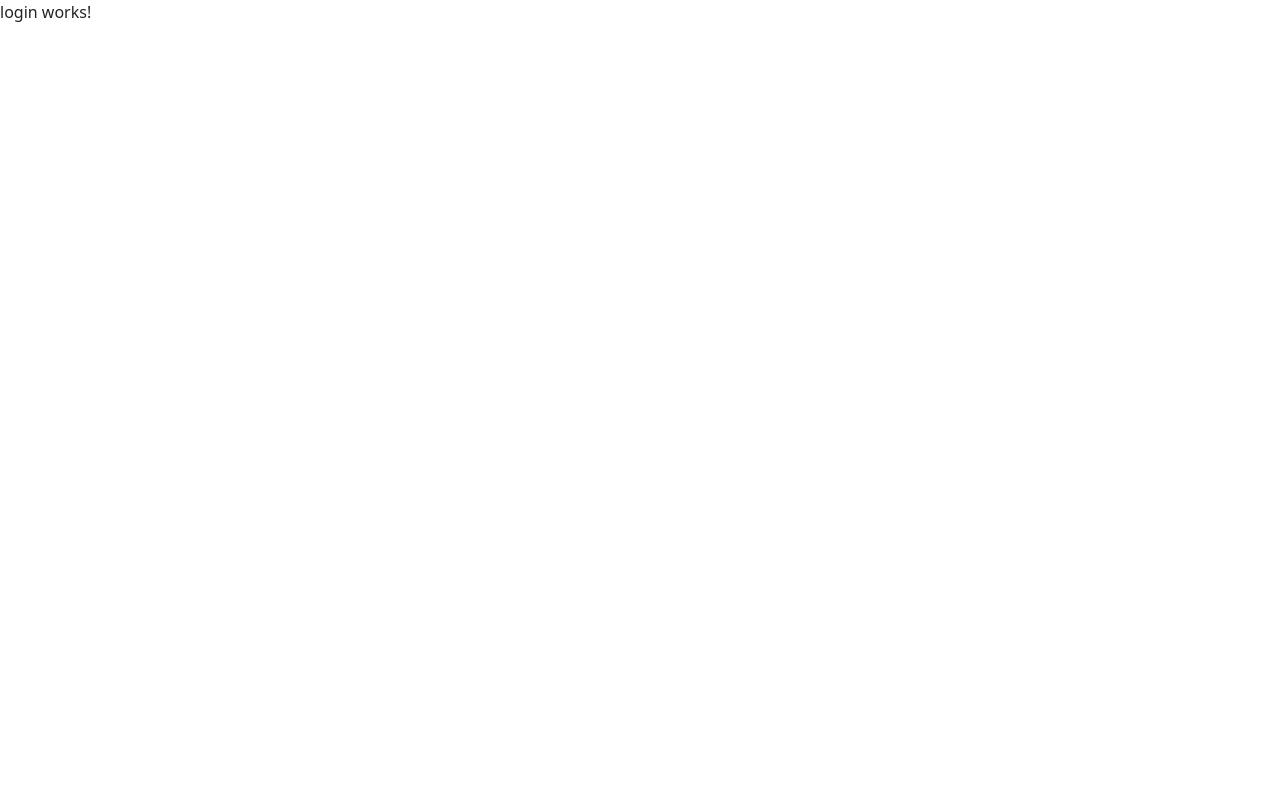
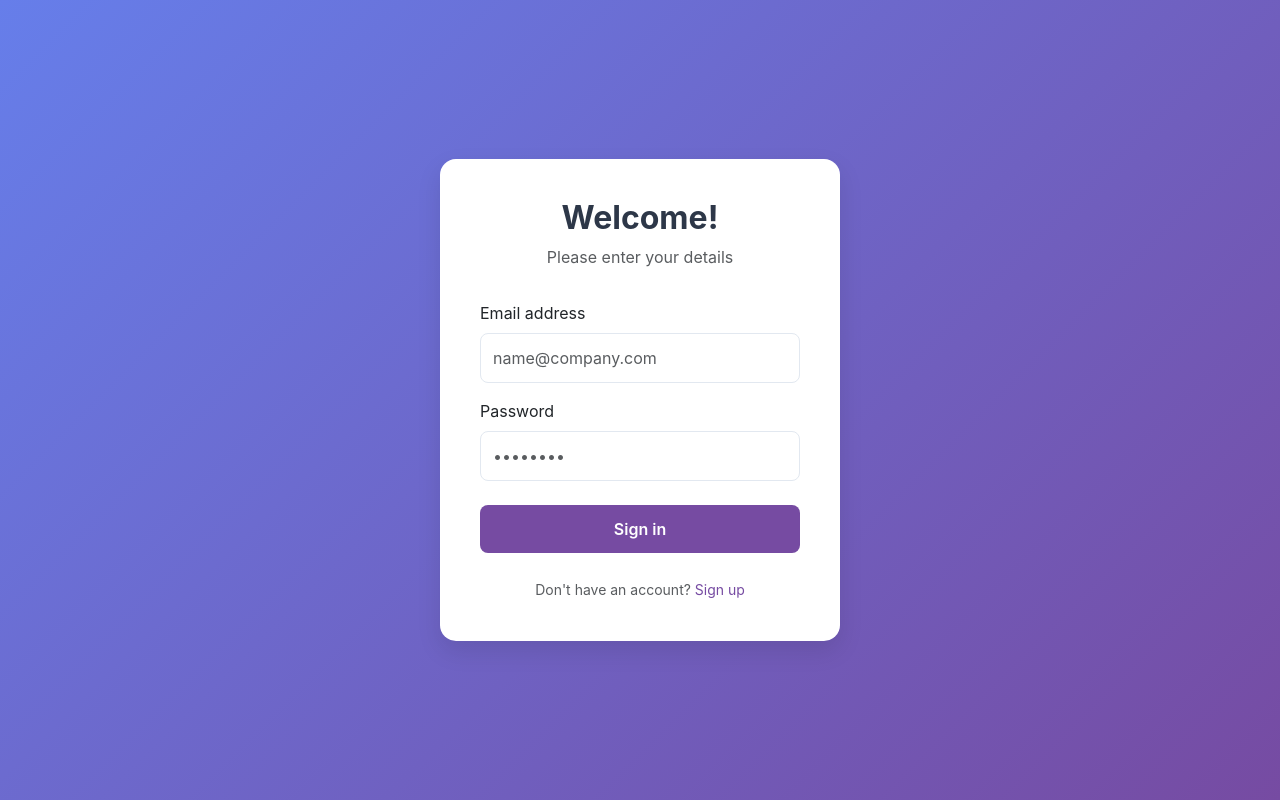
Before and after one commit to MilindSona/batch_recording_app_angular2, an Angular app: page /login in a window 1280 px wide. Built offline with nearby package versions, Linux system fonts and the light colour scheme.

Commit message:
login functionality

```diff
--- a/src/app/app.routes.ts
+++ b/src/app/app.routes.ts
@@ -15,7 +15,7 @@ export const routes: Routes = [
     component: Login
   },
   {
-    path: 'admin',
+    path: '',
     component: Layout,
     children: [
       {
@@ -24,7 +24,7 @@ export const routes: Routes = [
       },
       {
         path:'dashboard',
-        component:Dashboard
+        component: Dashboard
       }
     ]
   }
--- a/src/app/pages/layout/layout.css
+++ b/src/app/pages/layout/layout.css
@@ -0,0 +1,68 @@
+body {
+            background-color: #f8f9fa;
+            overflow-x: hidden;
+        }
+
+        /* Sidebar Styling */
+        #sidebar {
+            min-width: 280px;
+            max-width: 280px;
+            min-height: 100vh;
+            background: #ffffff;
+            color: #333;
+            transition: all 0.3s;
+            border-right: 1px solid #e0e0e0;
+            position: fixed;
+            z-index: 1000;
+        }
+
+        .nav-link {
+            color: #6c757d;
+            font-weight: 500;
+            padding: 0.8rem 1.5rem;
+            border-radius: 0.5rem;
+            margin: 0.2rem 1rem;
+            transition: all 0.2s;
+        }
+
+        .nav-link:hover, .nav-link.active {
+            color: #6366f1; /* Modern Indigo */
+            background-color: #f0f1ff;
+        }
+
+        .nav-link i {
+            margin-right: 10px;
+            font-size: 1.1rem;
+        }
+
+        /* Main Content Adjustment */
+        .main-content {
+            margin-left: 280px;
+            width: calc(100% - 280px);
+            padding: 2rem;
+            min-height: 100vh;
+        }
+
+        .sidebar-header {
+            padding: 2rem 1.5rem;
+            font-weight: 700;
+            font-size: 1.25rem;
+            color: #6366f1;
+            display: flex;
+            align-items: center;
+        }
+
+        /* Profile Section at Bottom */
+        .profile-section {
+            position: absolute;
+            bottom: 0;
+            width: 100%;
+            padding: 1.5rem;
+            border-top: 1px solid #e0e0e0;
+        }
+
+        @media (max-width: 768px) {
+            #sidebar { margin-left: -280px; }
+            #sidebar.active { margin-left: 0; }
+            .main-content { margin-left: 0; width: 100%; }
+        }
--- a/src/app/pages/layout/layout.html
+++ b/src/app/pages/layout/layout.html
@@ -1 +1,79 @@
-<p>layout works!</p>
+<div class="d-flex">
+        <nav id="sidebar">
+            <div class="sidebar-header">
+                <i class="bi bi-layers-fill me-2"></i>
+                <span>NexusDash</span>
+            </div>
+
+            <ul class="nav flex-column">
+                <li class="nav-item">
+                    <a href="#" class="nav-link active">
+                        <i class="bi bi-house-door"></i> Dashboard
+                    </a>
+                </li>
+                <li class="nav-item">
+                    <a href="#" class="nav-link">
+                        <i class="bi bi-graph-up"></i> Analytics
+                    </a>
+                </li>
+                <li class="nav-item">
+                    <a href="#" class="nav-link">
+                        <i class="bi bi-wallet2"></i> Payments
+                    </a>
+                </li>
+                <li class="nav-item">
+                    <a href="#" class="nav-link">
+                        <i class="bi bi-people"></i> Customers
+                    </a>
+                </li>
+                <li class="nav-item">
+                    <a href="#" class="nav-link">
+                        <i class="bi bi-gear"></i> Settings
+                    </a>
+                </li>
+            </ul>
+
+            <div class="profile-section">
+                <div class="d-flex align-items-center">
+                    <div class="flex-shrink-0">
+                        <img src="https://ui-avatars.com/api/?name=Alex+Doe&background=6366f1&color=fff" class="rounded-circle" width="40" alt="Avatar">
+                    </div>
+                    <div class="flex-grow-1 ms-3">
+                        <p class="mb-0 fw-bold" style="font-size: 0.9rem;">{{currentUserData.email}}</p>
+                        <small class="text-muted">Pro Account</small>
+                    </div>
+                    <a href="#" class="text-muted"><i class="bi bi-box-arrow-right"></i></a>
+                </div>
+                <button (click)="logout()">Logoff</button>
+            </div>
+        </nav>
+
+        <main class="main-content">
+            <header class="mb-4">
+                <h2>Dashboard Overview</h2>
+                <p class="text-muted">Welcome back! Here is what's happening today.</p>
+            </header>
+
+            <div class="row g-4">
+                <div class="col-md-4">
+                    <div class="card border-0 shadow-sm p-3">
+                        <h6 class="text-muted">Total Revenue</h6>
+                        <h3>$24,500</h3>
+                    </div>
+                </div>
+                <div class="col-md-4">
+                    <div class="card border-0 shadow-sm p-3">
+                        <h6 class="text-muted">Active Users</h6>
+                        <h3>1,240</h3>
+                    </div>
+                </div>
+                <div class="col-md-4">
+                    <div class="card border-0 shadow-sm p-3">
+                        <h6 class="text-muted">Conversion Rate</h6>
+                        <h3>3.42%</h3>
+                    </div>
+                </div>
+            </div>
+        </main>
+    </div>
+<router-outlet></router-outlet>
--- a/src/app/pages/layout/layout.ts
+++ b/src/app/pages/layout/layout.ts
@@ -1,11 +1,25 @@
-import { Component } from '@angular/core';
+import { Component, inject } from '@angular/core';
+import { Router, RouterOutlet } from '@angular/router';
 
 @Component({
   selector: 'app-layout',
-  imports: [],
+  imports: [RouterOutlet],
   templateUrl: './layout.html',
   styleUrl: './layout.css',
 })
 export class Layout {
+currentUserData:any;
+router=inject(Router);
 
+constructor(){
+  const localData=localStorage.getItem('batchuser')
+  if(localData!=null){
+    this.currentUserData=JSON.parse(localData);
+  }
 }
+
+logout(){
+  localStorage.removeItem('batchuser');
+  this.router.navigate(['login']);
+}
+}
--- a/src/app/pages/login/login.css
+++ b/src/app/pages/login/login.css
@@ -0,0 +1,64 @@
+.parent {
+  font-family: 'Inter', sans-serif;
+  background: linear-gradient(135deg, #667eea 0%, #764ba2 100%);
+  height: 100vh;
+  display: flex;
+  align-items: center;
+  justify-content: center;
+  margin: 0;
+}
+
+.login-card {
+  background: #ffffff;
+  padding: 2.5rem;
+  border-radius: 1rem;
+  box-shadow: 0 10px 25px rgba(0, 0, 0, 0.1);
+  width: 100%;
+  max-width: 400px;
+  /* Animation */
+  opacity: 0;
+  transform: translateY(20px);
+  animation: fadeInUps 0.8s ease-out forwards;
+}
+
+@keyframes fadeInUps {
+  to {
+    opacity: 1;
+    transform: translateY(0);
+  }
+}
+
+.form-control {
+  border-radius: 0.5rem;
+  padding: 0.75rem;
+  border: 1px solid #e2e8f0;
+}
+
+.form-control:focus {
+  border-color: #764ba2;
+  box-shadow: 0 0 0 0.25 margin rgba(118, 75, 162, 0.25);
+}
+
+.btn-primary {
+  background: #764ba2;
+  border: none;
+  padding: 0.75rem;
+  border-radius: 0.5rem;
+  font-weight: 600;
+  transition: transform 0.2s;
+}
+
+.btn-primary:hover {
+  background: #5a3782;
+  transform: scale(1.02);
+}
+
+.login-header {
+  margin-bottom: 2rem;
+  text-align: center;
+}
+
+.login-header h2 {
+  font-weight: 700;
+  color: #2d3748;
+}
--- a/src/app/pages/login/login.html
+++ b/src/app/pages/login/login.html
@@ -1 +1,26 @@
-<p>login works!</p>
+<div class="parent">
+<div class="login-card">
+        <div class="login-header">
+            <h2>Welcome!</h2>
+            <p class="text-muted">Please enter your details</p>
+        </div>
+
+        <form>
+            <div class="mb-3">
+                <label for="email" class="form-label">Email address</label>
+                <input type="email" [(ngModel)]="loginObj.email" name="email" class="form-control" id="email" placeholder="name@company.com" required>
+            </div>
+            <div class="mb-4">
+                <label for="password" class="form-label">Password</label>
+                <input type="password" [(ngModel)]="loginObj.password" name="password" class="form-control" id="password" placeholder="••••••••" required>
+            </div>
+            <div class="d-grid">
+                <button type="submit" (click)="onLogin()" class="btn btn-primary">Sign in</button>
+            </div>
+        </form>
+
+        <div class="mt-4 text-center">
+            <small class="text-muted">Don't have an account? <a href="#" class="text-decoration-none" style="color: #764ba2;">Sign up</a></small>
+        </div>
+    </div>
+</div>
--- a/src/app/pages/login/login.ts
+++ b/src/app/pages/login/login.ts
@@ -1,11 +1,32 @@
-import { Component } from '@angular/core';
+import { HttpClient } from '@angular/common/http';
+import { Component, inject } from '@angular/core';
+import { FormsModule } from '@angular/forms';
+import { Router } from '@angular/router';
 
 @Component({
   selector: 'app-login',
-  imports: [],
+  imports: [FormsModule],
   templateUrl: './login.html',
   styleUrl: './login.css',
 })
 export class Login {
+  http=inject(HttpClient);
+  router=inject(Router)
+  loginObj:any={
+    email:"",
+    password:""
+  }
+
+  onLogin(){
+    this.http.post('https://feestracking.freeprojectapi.com/api/BatchUser/login',this.loginObj).subscribe({
+      next:(res:any)=>{
+        localStorage.setItem('batchuser',JSON.stringify(res.data));
+        this.router.navigateByUrl('dashboard')
+      },
+      error:(err:any)=>{
+        alert(err.error.message)
+      }
+    })
+  }
 
 }
```
